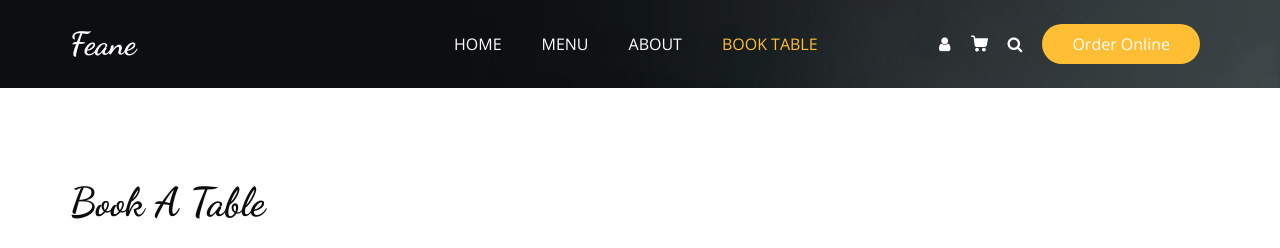
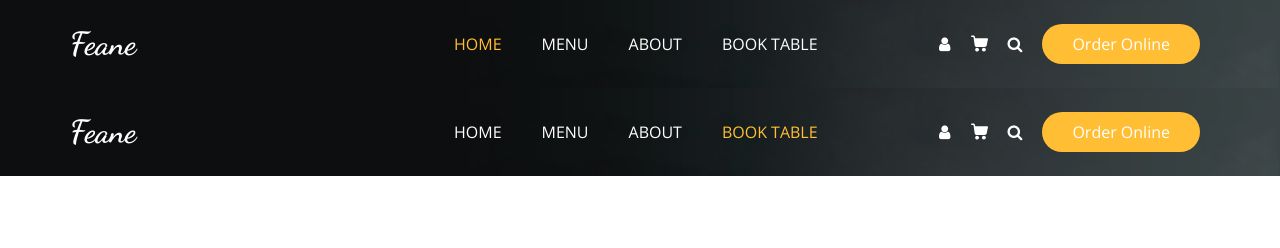
Before and after one commit to Rehankhanpy/resturant, a Django app: page /book in a window 1280 px wide. Shown: the top 248 px of the page. Run offline with Django 4.2, Linux system fonts and the light colour scheme; some libraries are stand-ins or nearby versions.

Commit message:
Update base.html

```diff
--- a/templates/base.html
+++ b/templates/base.html
@@ -34,6 +34,113 @@
 </head>
 
 <body>
+
+  <div class="hero_area">
+    <div class="bg-box">
+      <img src="{% static 'images/hero-bg.jpg' %}" alt="">
+    </div>
+    <!-- header section strats -->
+    <header class="header_section">
+      <div class="container">
+        <nav class="navbar navbar-expand-lg custom_nav-container ">
+          <a class="navbar-brand" href="index.html">
+            <span>
+              Feane
+            </span>
+          </a>
+
+          <button class="navbar-toggler" type="button" data-toggle="collapse" data-target="#navbarSupportedContent" aria-controls="navbarSupportedContent" aria-expanded="false" aria-label="Toggle navigation">
+            <span class=""> </span>
+          </button>
+
+          <div class="collapse navbar-collapse" id="navbarSupportedContent">
+            <ul class="navbar-nav  mx-auto ">
+              <li class="nav-item active">
+                <a class="nav-link" href="/">Home <span class="sr-only">(current)</span></a>
+              </li>
+              <li class="nav-item">
+                <a class="nav-link" href="{% url 'menu' %}">Menu</a>
+              </li>
+              <li class="nav-item">
+                <a class="nav-link" href="{% url 'about' %}">About</a>
+              </li>
+              <li class="nav-item">
+                <a class="nav-link" href="{% url 'book' %}">Book Table</a>
+              </li>
+            </ul>
+            <div class="user_option">
+              <a href="" class="user_link">
+                <i class="fa fa-user" aria-hidden="true"></i>
+              </a>
+              <a class="cart_link" href="#">
+                <svg version="1.1" id="Capa_1" xmlns="http://www.w3.org/2000/svg" xmlns:xlink="http://www.w3.org/1999/xlink" x="0px" y="0px" viewBox="0 0 456.029 456.029" style="enable-background:new 0 0 456.029 456.029;" xml:space="preserve">
+                  <g>
+                    <g>
+                      <path d="M345.6,338.862c-29.184,0-53.248,23.552-53.248,53.248c0,29.184,23.552,53.248,53.248,53.248
+                   c29.184,0,53.248-23.552,53.248-53.248C398.336,362.926,374.784,338.862,345.6,338.862z" />
+                    </g>
+                  </g>
+                  <g>
+                    <g>
+                      <path d="M439.296,84.91c-1.024,0-2.56-0.512-4.096-0.512H112.64l-5.12-34.304C104.448,27.566,84.992,10.67,61.952,10.67H20.48
+                   C9.216,10.67,0,19.886,0,31.15c0,11.264,9.216,20.48,20.48,20.48h41.472c2.56,0,4.608,2.048,5.12,4.608l31.744,216.064
+                   c4.096,27.136,27.648,47.616,55.296,47.616h212.992c26.624,0,49.664-18.944,55.296-45.056l33.28-166.4
+                   C457.728,97.71,450.56,86.958,439.296,84.91z" />
+                    </g>
+                  </g>
+                  <g>
+                    <g>
+                      <path d="M215.04,389.55c-1.024-28.16-24.576-50.688-52.736-50.688c-29.696,1.536-52.224,26.112-51.2,55.296
+                   c1.024,28.16,24.064,50.688,52.224,50.688h1.024C193.536,443.31,216.576,418.734,215.04,389.55z" />
+                    </g>
+                  </g>
+                  <g>
+                  </g>
+                  <g>
+                  </g>
+                  <g>
+                  </g>
+                  <g>
+                  </g>
+                  <g>
+                  </g>
+                  <g>
+                  </g>
+                  <g>
+                  </g>
+                  <g>
+                  </g>
+                  <g>
+                  </g>
+                  <g>
+                  </g>
+                  <g>
+                  </g>
+                  <g>
+                  </g>
+                  <g>
+                  </g>
+                  <g>
+                  </g>
+                  <g>
+                  </g>
+                </svg>
+              </a>
+              <form class="form-inline">
+                <button class="btn  my-2 my-sm-0 nav_search-btn" type="submit">
+                  <i class="fa fa-search" aria-hidden="true"></i>
+                </button>
+              </form>
+              <a href="" class="order_online">
+                Order Online
+              </a>
+            </div>
+          </div>
+        </nav>
+      </div>
+    </header>
+    </div>
+
 
     {% block content %}
 
```
